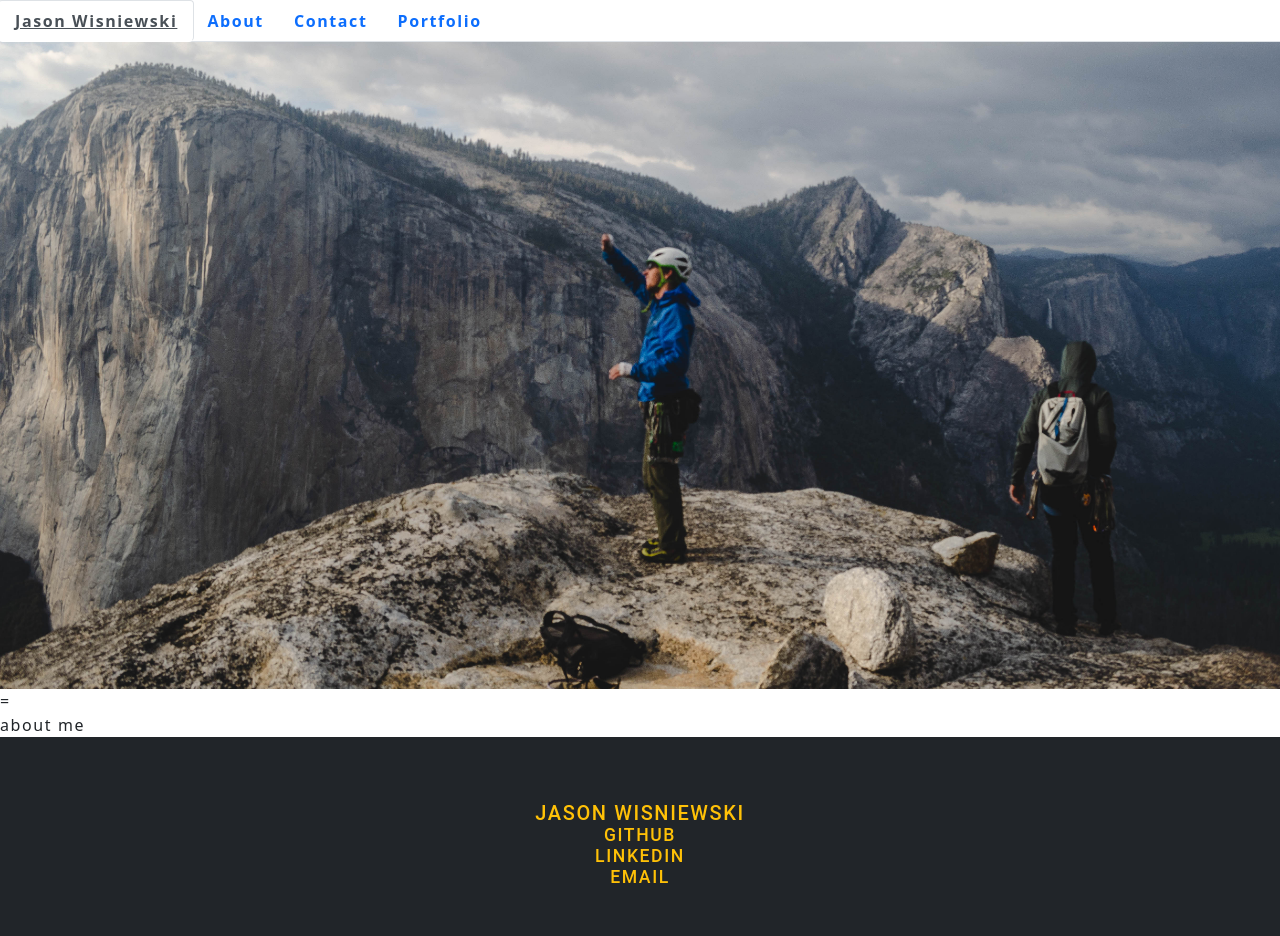
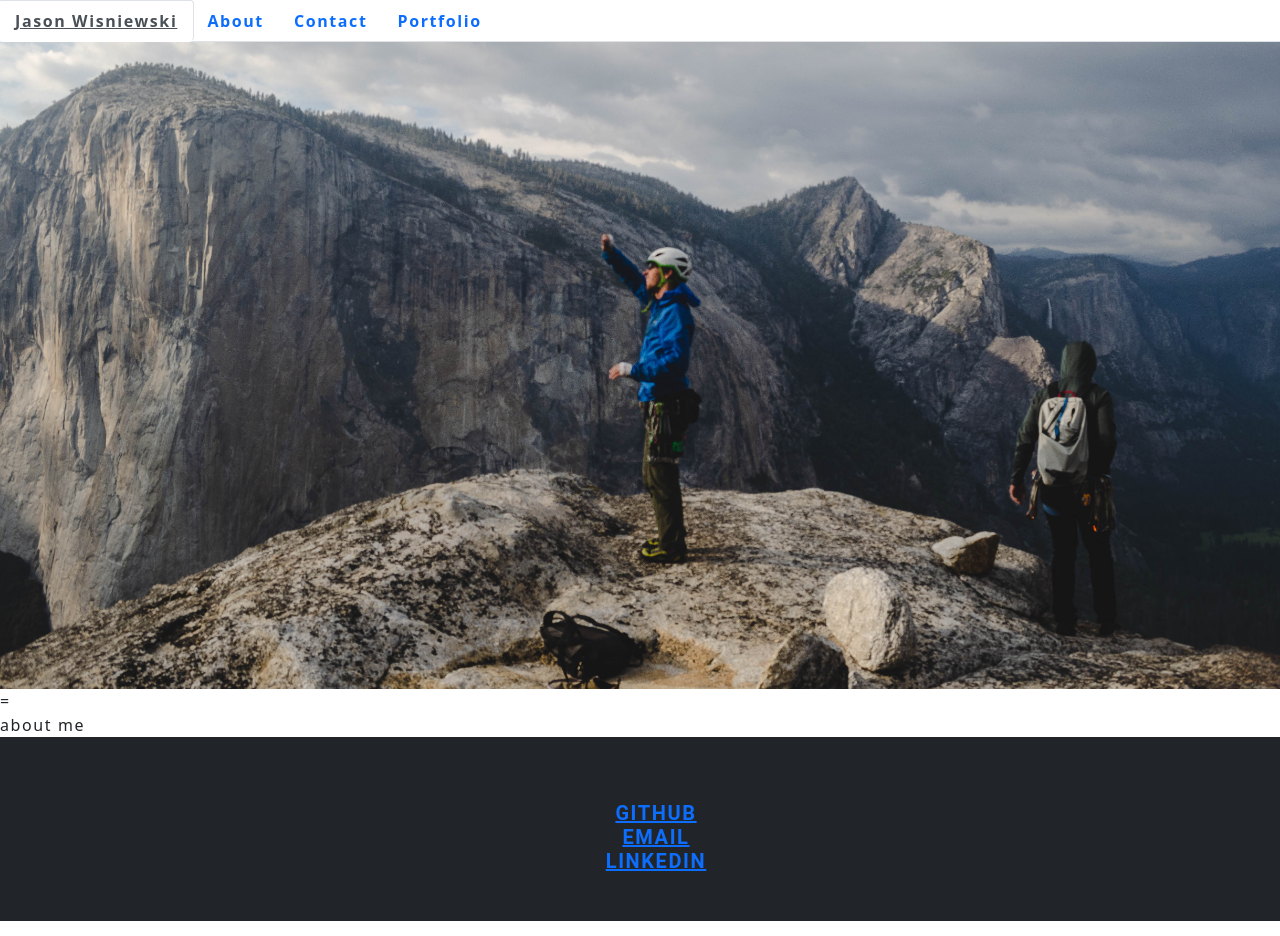
Before and after one commit to JasonWisniewski/portfolio-app-react, a React (Create React App) app in the folder client/: page / in a window 1280 px wide. Built offline with nearby package versions, Linux system fonts and the light colour scheme.

Commit message:
footer meh

```diff
--- a/client/src/components/Footer.js
+++ b/client/src/components/Footer.js
@@ -6,12 +6,18 @@ const Footer = () => {
       <div className="container text-center text-md-left">
         <div className="col-md-3 col-lg-3 col-xl-3 mx-auto mt-3">
           <h5 className="text-uppercase mb-4 font-weight-bold text-warning">
-            Jason Wisniewski
-            <p>
-              github<br/>
-              linkedIn<br/>
-              email<br/>
-            </p>
+
+            <ul>
+              <li>
+                <a href="https://github.com/JasonWisniewski">GitHub</a>
+              </li>
+              <li>
+                  <a href="mailto:jwizinpa95@gmail.com">Email</a>
+              </li>
+              <li>
+              <a href="https://www.linkedin.com/in/jason-r-wisniewski-572a1a155/">LinkedIn</a>
+              </li>
+            </ul>
           </h5>
         </div>
       </div>
```
